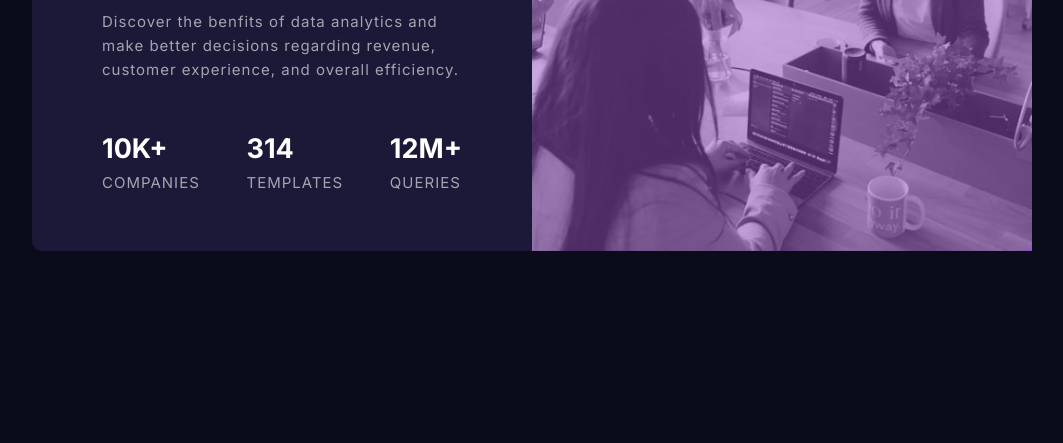
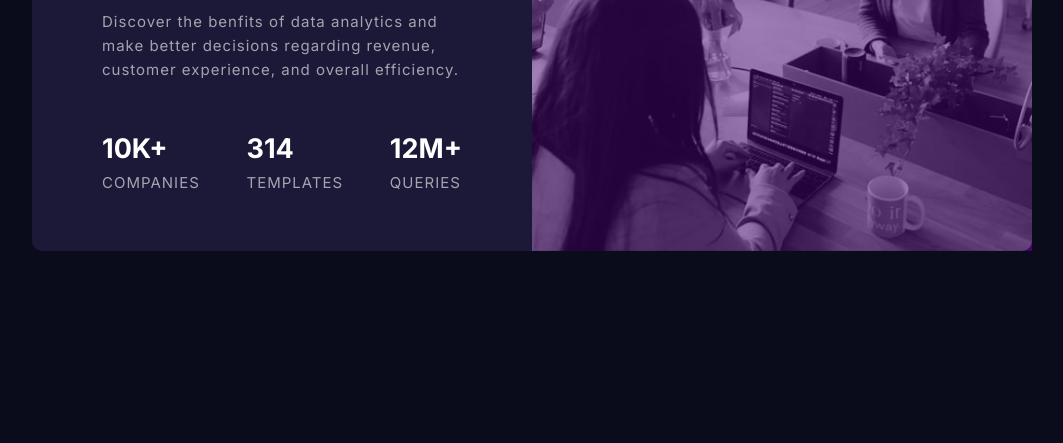
Before and after one commit to Mostafa-Y-Mansour/Stats-preview-card, a plain HTML site: page index.html in a window 1280 px wide. Shown: the part 357-800 px from the top of the page, without its empty margins (108-1171 px from the left). Drawn offline with Linux system fonts and the light colour scheme.

Commit message:
Update style.css

```diff
--- a/css/style.css
+++ b/css/style.css
@@ -45,7 +45,7 @@ body {
   }
 }
 .images {
-  background: #9955C7;
+  background: #460273;
   position: relative;
 }
 .images img {
```
